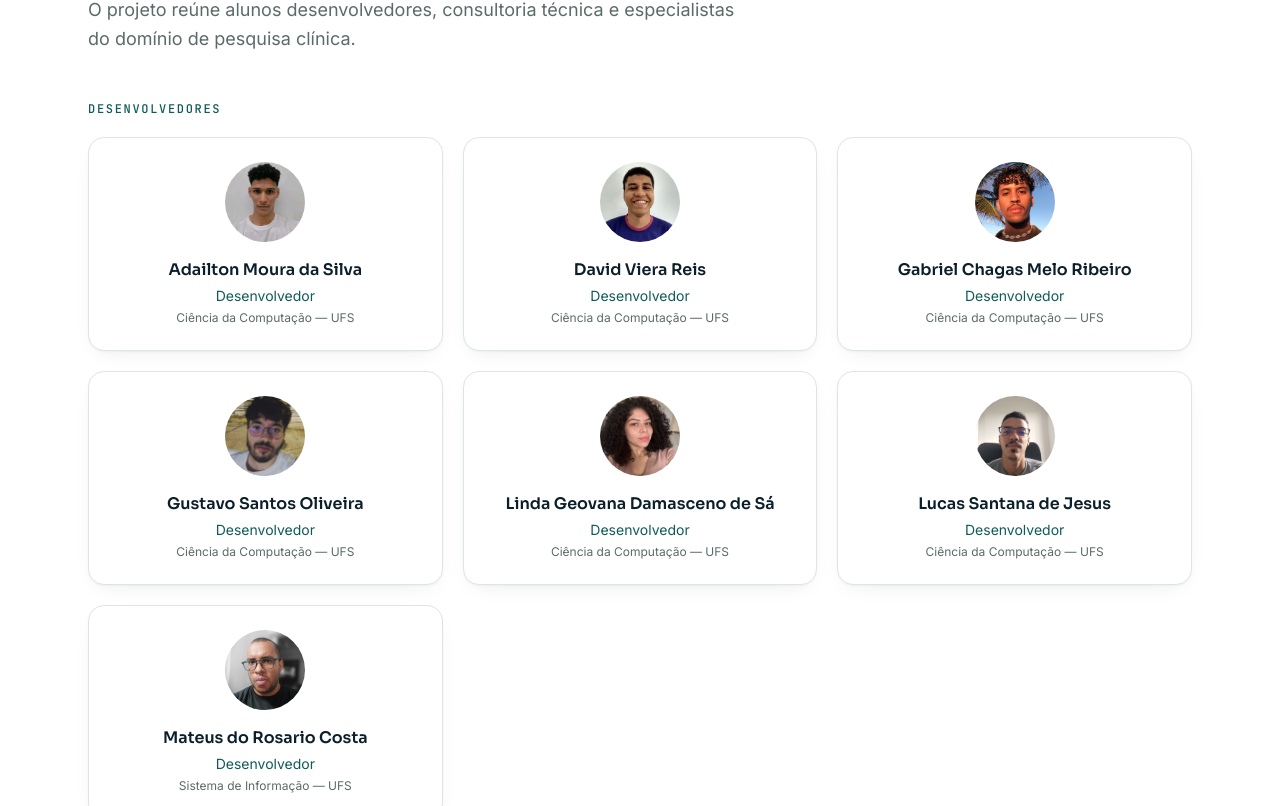
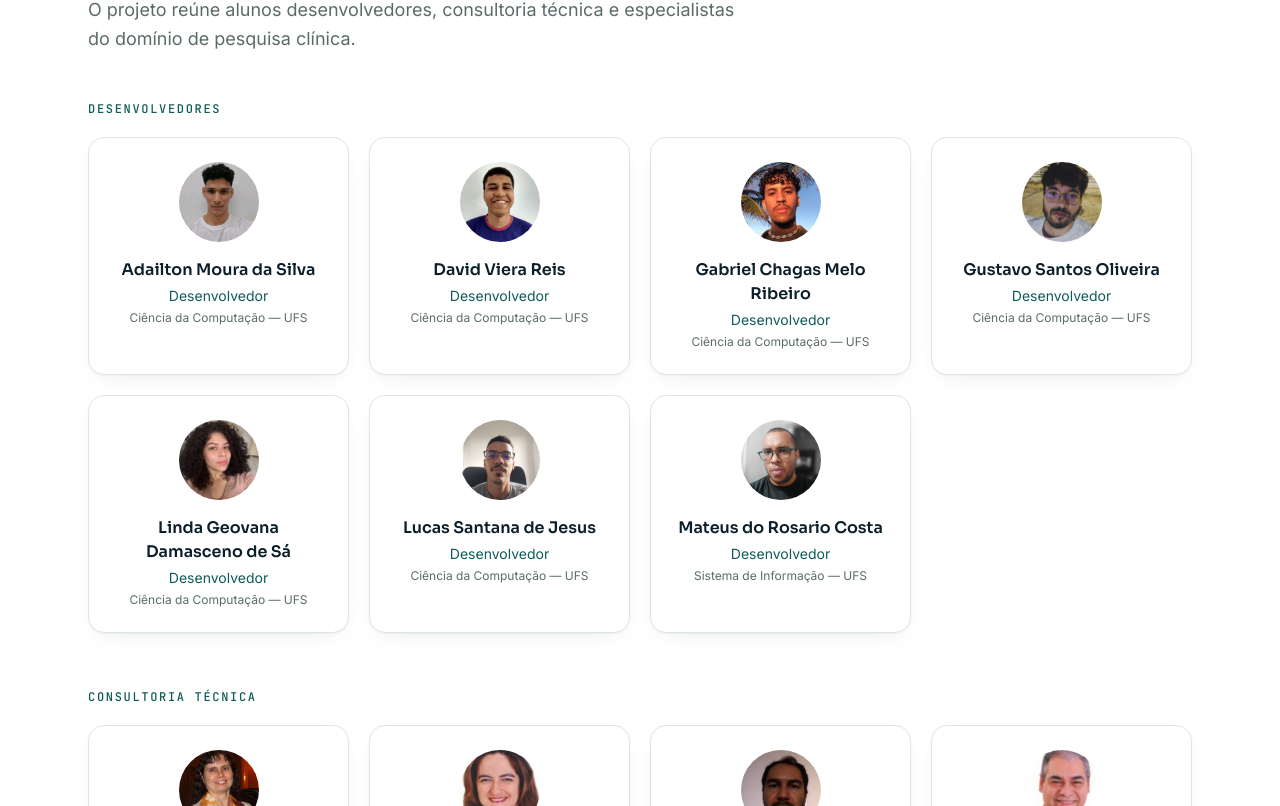
Before and after one commit to Lucas0Santana/adere-mais, a React (Vite) app: page / in a window 1280 px wide. Shown: the part 4514-5320 px from the top of the page. Built offline with nearby package versions, Linux system fonts and the light colour scheme.

Commit message:
fix(colunas de equipe): ajusta o número de colunas

```diff
--- a/src/components/Team.tsx
+++ b/src/components/Team.tsx
@@ -9,7 +9,7 @@
       <p className="font-mono text-xs font-medium uppercase tracking-[0.14em] text-primary-600">
         {label}
       </p>
-      <div className="mt-5 grid gap-5 sm:grid-cols-2 lg:grid-cols-3">
+      <div className="mt-5 grid gap-5 sm:grid-cols-2 lg:grid-cols-4">
         {people.map((person) => (
           <PersonCard key={person.id} {...person} />
         ))}
```
